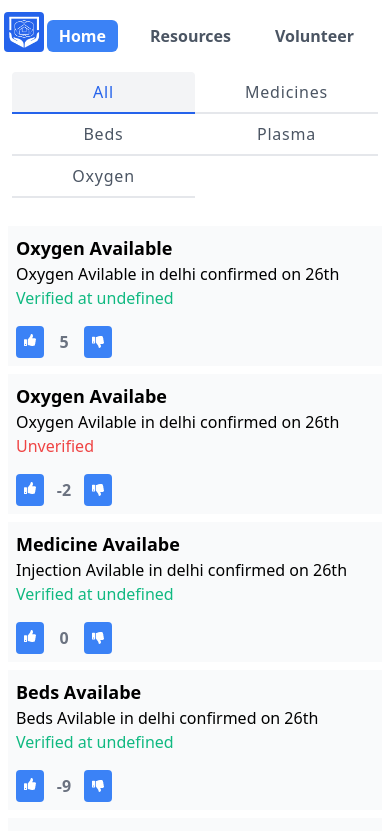
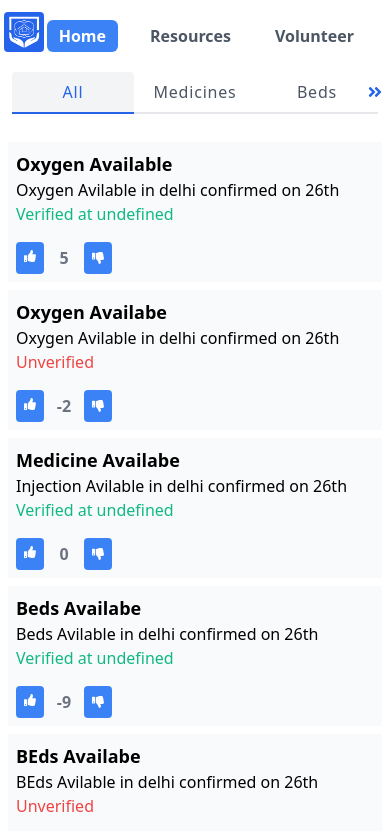
Before and after one commit to samad-yar-khan/covid-resources-client, a React (Create React App) app: page /resources in a window 390 px wide. Shown: the top 831 px of the page. Built offline with nearby package versions, Linux system fonts and the light colour scheme; no server answers.

Commit message:
Make Resources Nav scrollable for smaller screens

```diff
--- a/src/components/App.js
+++ b/src/components/App.js
@@ -60,6 +60,7 @@ class App extends React.Component {
           changeTab = {this.changeTab}
           setCurrentTab = {this.state.activeTabIndex}
         />
+        <div>
         <Switch>
           <Route path ='/' exact component={HomePage} />
           <Route path ='/home' exact component={HomePage}/>
@@ -67,6 +68,7 @@ class App extends React.Component {
           <Route path ='/volunteer' exact component={VolunteerPage}/>
           <Route path ='/resources' exact component={ResourcesPage}/>
         </Switch>
+        </div>
         </div>
 
       </Router>
--- a/src/components/ResourceItem.js
+++ b/src/components/ResourceItem.js
@@ -1,6 +1,7 @@
 import React from 'react'
 import { FontAwesomeIcon } from '@fortawesome/react-fontawesome'
-import { faLeaf } from '@fortawesome/free-solid-svg-icons';
+
+
 
 
 
--- a/src/components/ResourcesPage.js
+++ b/src/components/ResourcesPage.js
@@ -129,10 +129,10 @@ class ResourcesPage extends React.Component {
 
     return (
       <div>
-      <div className="flex flex-col  container px-2  mx-auto bg-white  ">
+      <div className="flex flex-col  container px-2  mx-auto bg-white relative  ">
 
-        <header>
-          <div className='tabs'>
+        <header className='overflow-hidden relative'>
+          <div className='tabs relative'>
             <ResourcesNavbar
                activeResourceIndex = {activeResourceIndex}
                 categories = {categories}
--- a/src/components/ResourcesTab.js
+++ b/src/components/ResourcesTab.js
@@ -1,5 +1,5 @@
 import React from 'react'
-
+import { FontAwesomeIcon } from '@fortawesome/react-fontawesome'
 
 function ResourceNavbar(props){
 
@@ -8,12 +8,13 @@ function ResourceNavbar(props){
 
         return (
 
-          <section className="text-gray-600 body-font">
-            <div className="container px-1 py-2 mx-auto flex flex-wrap flex-col">
-              <div className="flex flex-wrap mb-5">
+          <section className="text-gray-600 body-font relative">
+            <div className="container px-1 py-2 mx-auto flex flex-wrap flex-col relative">
+              <div className="whitespace-nowrap overflow-auto sm:flex  mb-5">
+              <FontAwesomeIcon icon="angle-double-right" className="sm:hidden absolute right-0 top-5 text-blue-600 bg-white" />
                 {
                     props.categories.map((item , index)=>{
-                        return (<a onClick={()=>{props.changeResourceCatgory(index)}} key={index} className= {`cursor-pointer sm:px-6  py-3 w-1/2 sm:w-auto justify-center sm:justify-start border-b-2 title-font font-medium inline-flex items-center leading-none  tracking-wider ${index === props.activeResourceIndex ? 'text-blue-600 border-blue-600 bg-gray-100 rounded-t' : ' hover:text-gray-900 border-gray-200'} `}>
+                        return (<a onClick={()=>{props.changeResourceCatgory(index)}} key={index} className= {`cursor-pointer sm:px-6  py-3 w-1/3 sm:w-auto justify-center sm:justify-start border-b-2 title-font font-medium inline-flex items-center leading-none  tracking-wider ${index === props.activeResourceIndex ? 'text-blue-600 border-blue-600 bg-gray-100 rounded-t' : ' hover:text-gray-900 border-gray-200'} `}>
                                  {item}
                                 </a>)
                     })
--- a/src/index.js
+++ b/src/index.js
@@ -5,9 +5,9 @@ import App from './components/App';
 
 import { library } from '@fortawesome/fontawesome-svg-core'
 // import { fab } from '@fortawesome/free-brands-svg-icons'
-import { faCheckSquare, faCoffee , faThumbsUp , faThumbsDown } from '@fortawesome/free-solid-svg-icons'
+import { faCheckSquare, faCoffee , faThumbsUp , faThumbsDown, faHandPointer, faAngleDoubleRight } from '@fortawesome/free-solid-svg-icons'
 
-library.add( faCheckSquare, faCoffee , faThumbsUp , faThumbsDown )
+library.add( faCheckSquare, faCoffee , faThumbsUp , faThumbsDown , faHandPointer , faAngleDoubleRight)
 
 
 ReactDOM.render(
```
